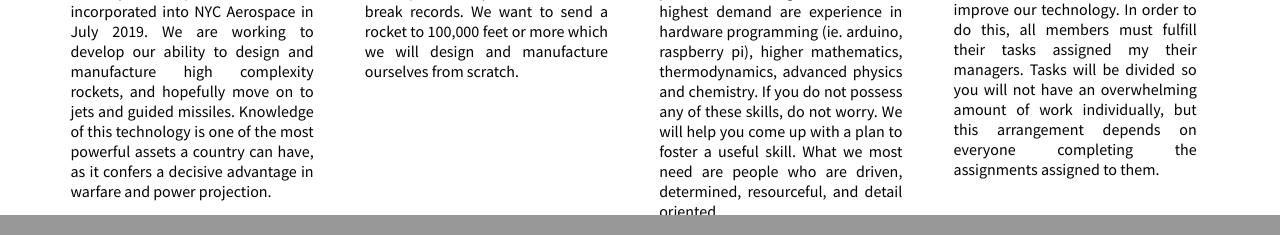
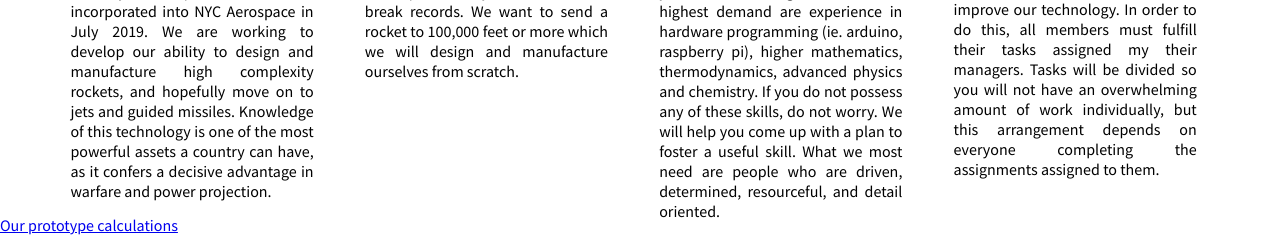
Before and after one commit to leonmaksin/NYC_Aerospace, a Flask app: page /rocketry in a window 1280 px wide. Shown: the part 661-896 px from the top of the page. Run offline with Flask 2, Linux system fonts and the light colour scheme.

Commit message:
added pdf

```diff
--- a/templates/rocketry.html
+++ b/templates/rocketry.html
@@ -38,4 +38,5 @@
     </div>
   </div>
 </div>
+<a href="/static/Photo1-merged.pdf">Our prototype calculations</a>
 {% endblock %}
```
Also changed, not shown: 1 other file.
